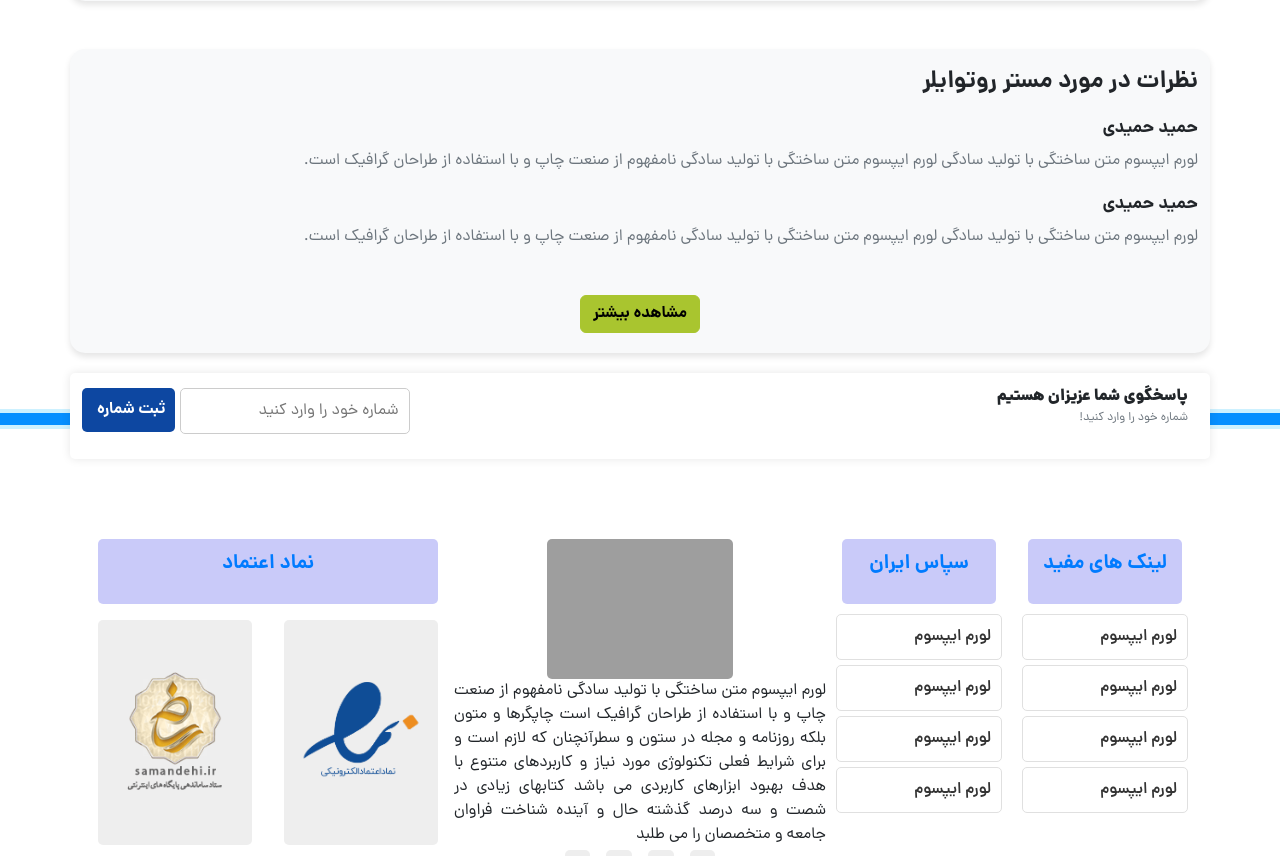
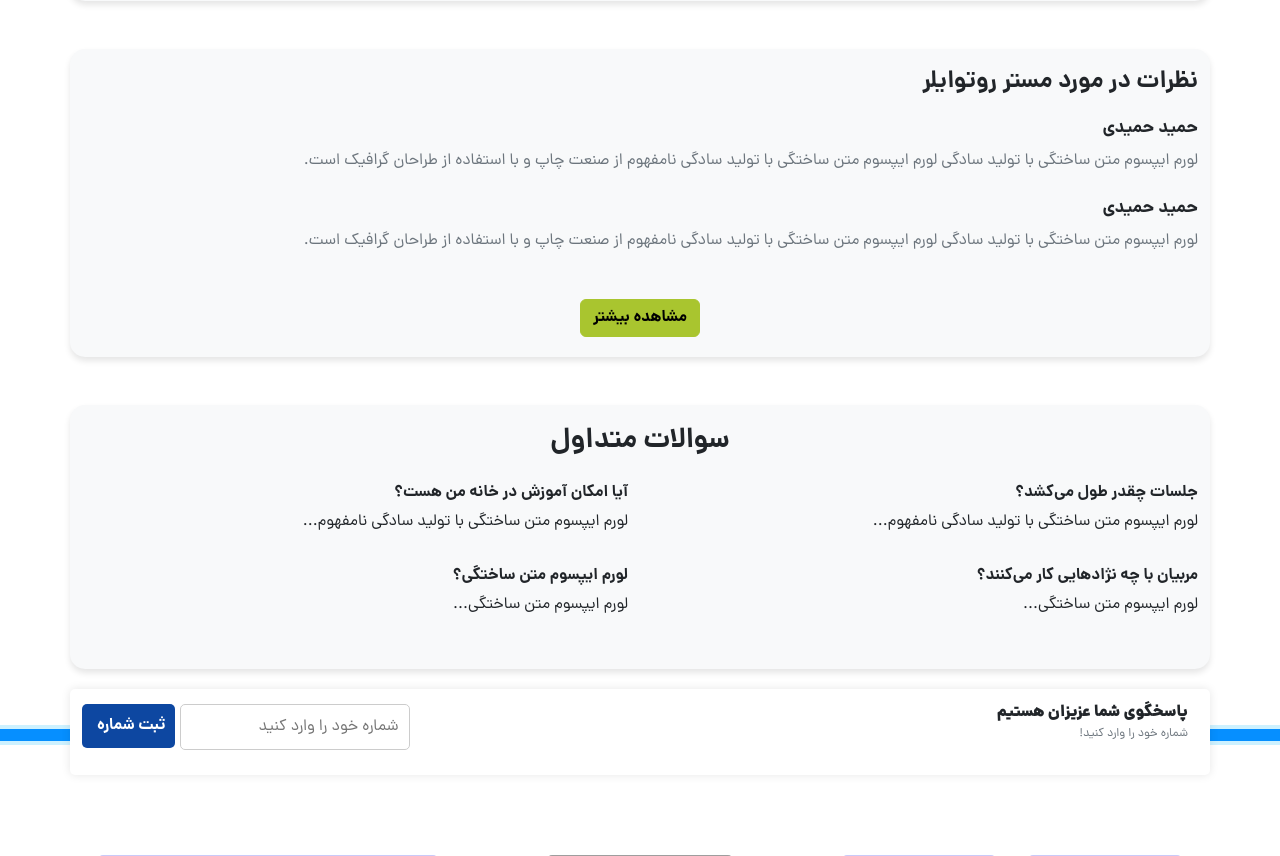
Before and after one commit to Fallenward/sepasiran, a Laravel app: page /clinic-insurance in a window 1280 px wide. Shown: the part 2215-3071 px from the top of the page. Run offline with Laravel 12, Linux system fonts and the light colour scheme; data comes from the database, SQL or seed files in the repository; style sheets or scripts are compiled from the project's sources; some libraries are stand-ins or nearby versions; grey boxes are pictures that could not be loaded.

Commit message:
improce ui clinic insurance - 4

```diff
--- a/resources/views/clinic-insurance/index.blade.php
+++ b/resources/views/clinic-insurance/index.blade.php
@@ -161,21 +161,41 @@
         <div class="comments-section mt-5">
             <h5 class="fw-bold">نظرات در مورد مستر روتوایلر</h5>
 
-            <!-- نظر اول -->
-            <div class="comment">
+            <div class="comment mb-4">
                 <h6 class="fw-bold">حمید حمیدی</h6>
                 <p>لورم ایپسوم متن ساختگی با تولید سادگی لورم ایپسوم متن ساختگی با تولید سادگی نامفهوم از صنعت چاپ و با استفاده از طراحان گرافیک است.</p>
             </div>
 
-            <!-- نظر دوم -->
-            <div class="comment">
+            <div class="comment mb-4">
                 <h6 class="fw-bold">حمید حمیدی</h6>
                 <p>لورم ایپسوم متن ساختگی با تولید سادگی لورم ایپسوم متن ساختگی با تولید سادگی نامفهوم از صنعت چاپ و با استفاده از طراحان گرافیک است.</p>
             </div>
 
-            <!-- دکمه مشاهده بیشتر -->
             <div class="text-center mt-4">
                 <a href="#" class="btn btn-secondary">مشاهده بیشتر</a>
+            </div>
+        </div>
+
+        <!-- اضافه کردن بخش سوالات متداول -->
+        <div class="comments-section mt-5">
+            <h3 class="fw-bold mb-4 text-center">سوالات متداول</h3>
+            <div class="row">
+                <div class="col-md-6 mb-3">
+                    <h6 class="fw-bold">جلسات چقدر طول می‌کشد؟</h6>
+                    <p>لورم ایپسوم متن ساختگی با تولید سادگی نامفهوم...</p>
+                </div>
+                <div class="col-md-6 mb-3">
+                    <h6 class="fw-bold">آیا امکان آموزش در خانه من هست؟</h6>
+                    <p>لورم ایپسوم متن ساختگی با تولید سادگی نامفهوم...</p>
+                </div>
+                <div class="col-md-6 mb-3">
+                    <h6 class="fw-bold">مربیان با چه نژادهایی کار می‌کنند؟</h6>
+                    <p>لورم ایپسوم متن ساختگی...</p>
+                </div>
+                <div class="col-md-6 mb-3">
+                    <h6 class="fw-bold">لورم ایپسوم متن ساختگی؟</h6>
+                    <p>لورم ایپسوم متن ساختگی...</p>
+                </div>
             </div>
         </div>
 
```
